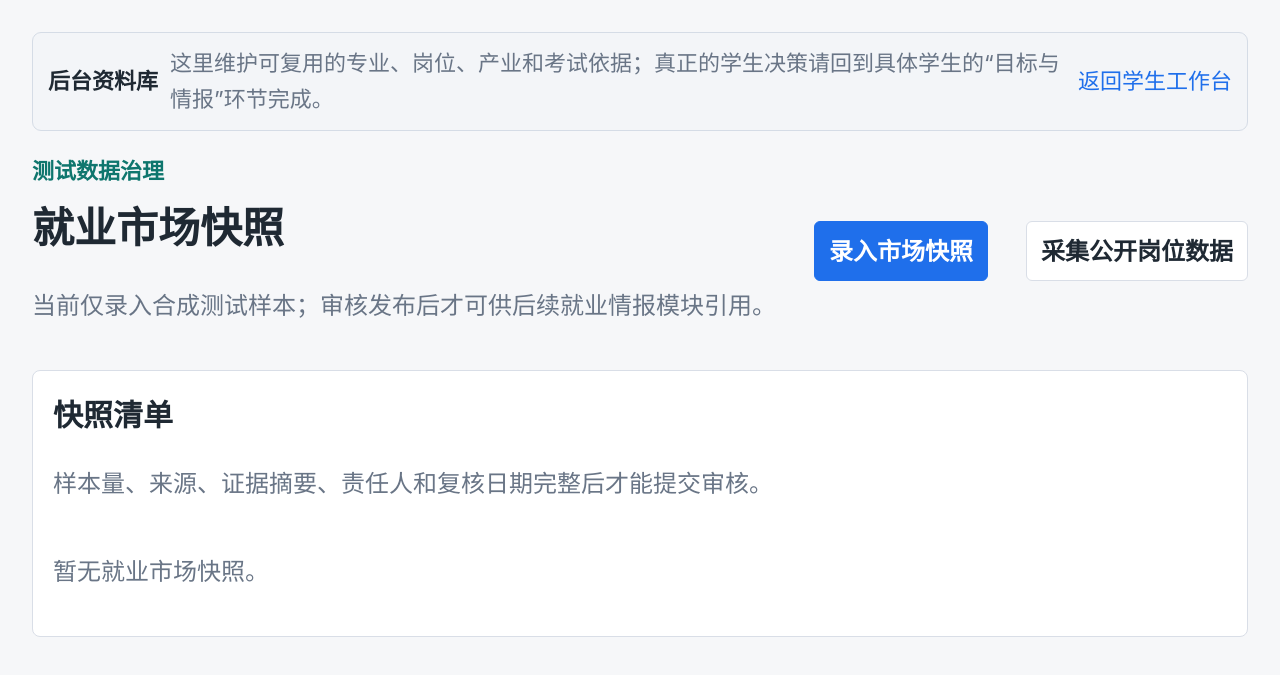
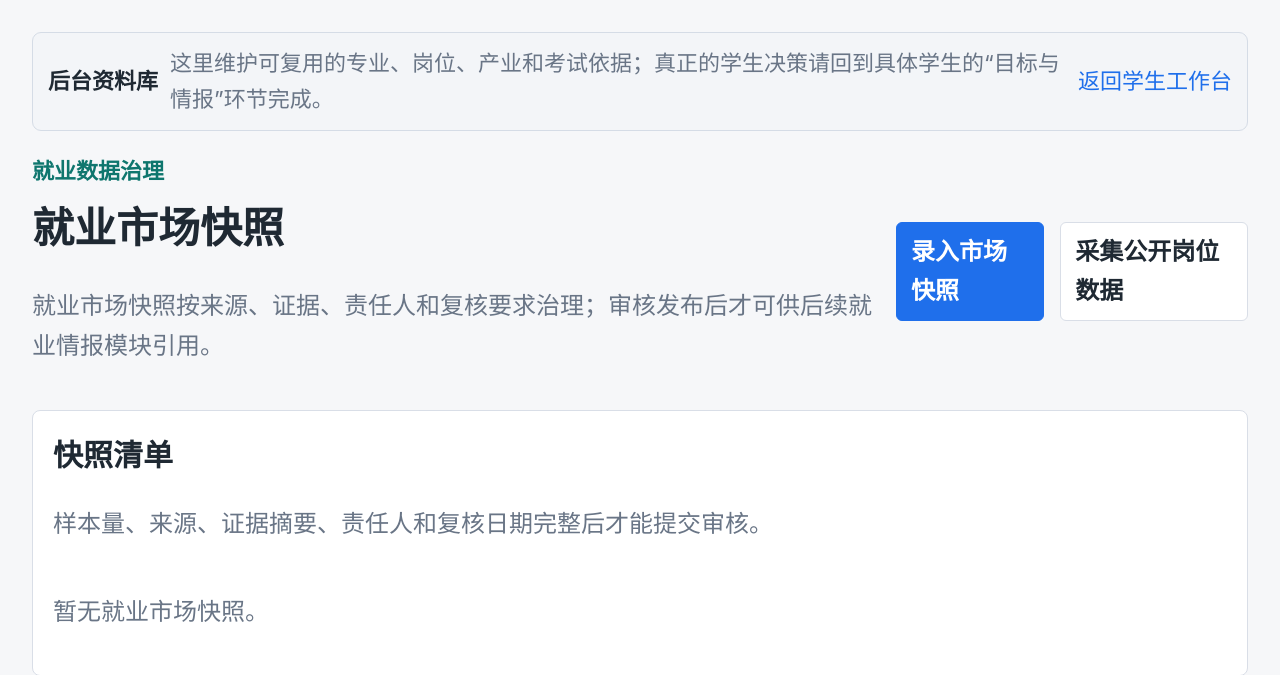
Before and after one commit to yudehai888666-del/fxb-xyqzqgh, a Flask app: page /employment-market in a window 1280 px wide. Shown: the part 75-750 px from the top of the page. Run offline with Flask 3, Linux system fonts and the light colour scheme; the visitor is signed in with stand-in values (Sample User, id 1); data comes from the database, SQL or seed files in the repository; data that the repository does not hold is empty.

Commit message:
fix: clarify market snapshot governance

```diff
--- a/app/templates/intelligence/market_snapshots.html
+++ b/app/templates/intelligence/market_snapshots.html
@@ -2,7 +2,7 @@
 {% block title %}就业市场快照 - 学业规划工作台{% endblock %}
 {% block content %}
   <section class="page-heading">
-    <div><p class="eyebrow">测试数据治理</p><h1>就业市场快照</h1><p class="muted">当前仅录入合成测试样本；审核发布后才可供后续就业情报模块引用。</p></div>
+    <div><p class="eyebrow">就业数据治理</p><h1>就业市场快照</h1><p class="muted">就业市场快照按来源、证据、责任人和复核要求治理；审核发布后才可供后续就业情报模块引用。</p></div>
     {% if current_user and current_user['role'] in ('admin','teacher') %}<a class="button" href="{{ url_for('intelligence.market_snapshots', new=1) }}">录入市场快照</a>{% endif %}
     {% if current_user and current_user['role'] == 'admin' %}<a class="button secondary" href="{{ url_for('intelligence.market_collection_form') }}">采集公开岗位数据</a>{% endif %}
   </section>
```
Also changed, not shown: tests/test_intelligence.py (+5 -1 lines).
